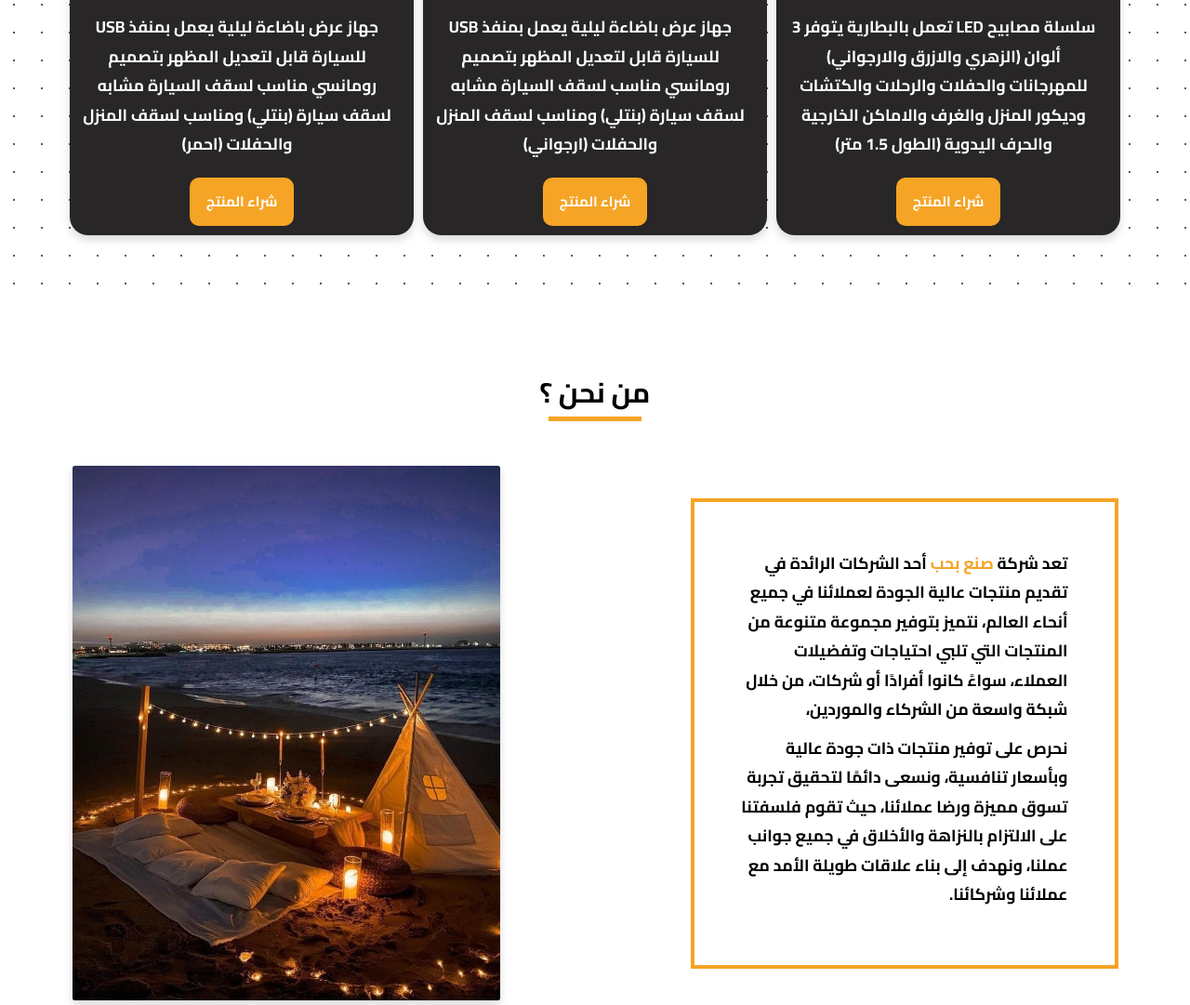
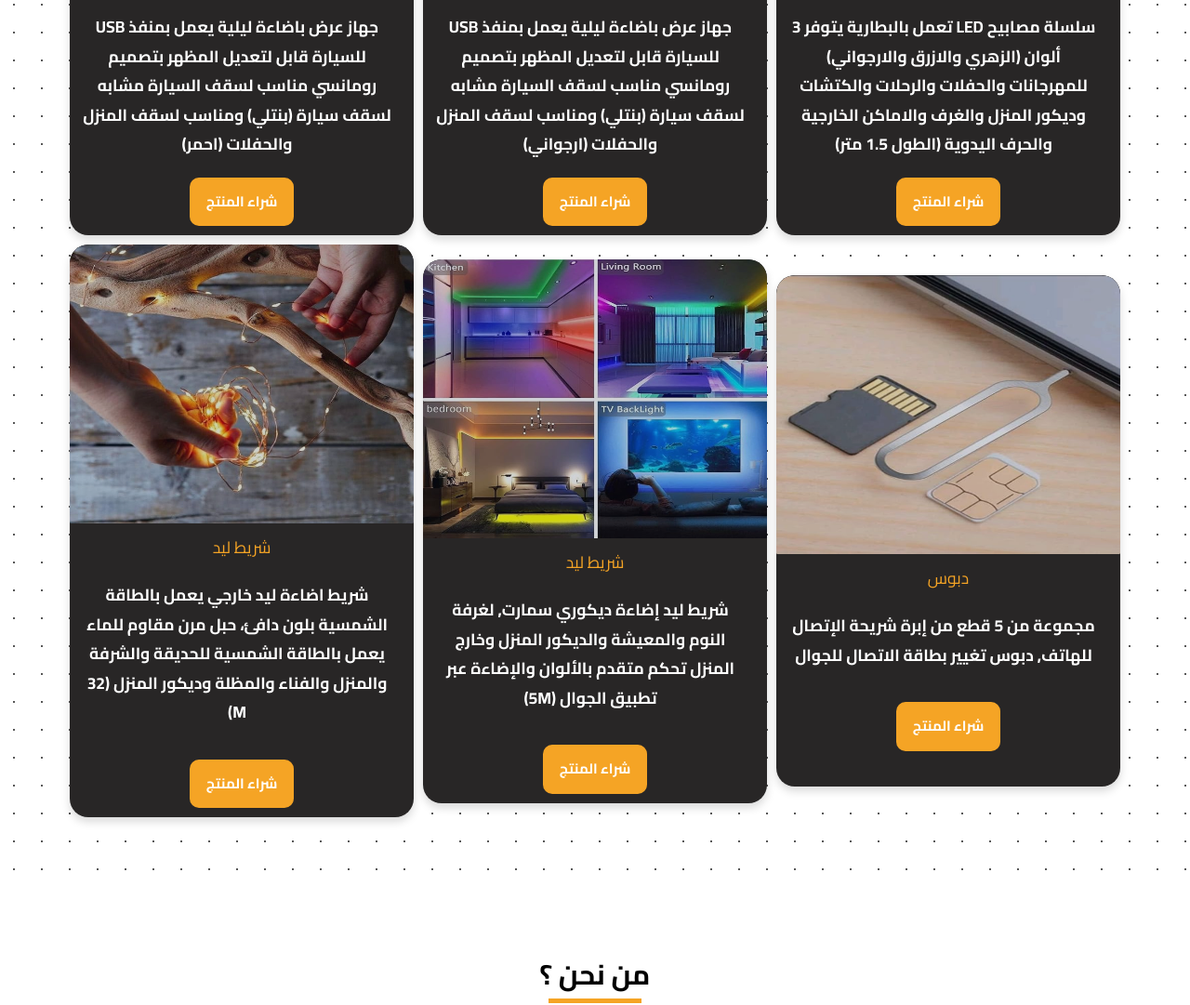
Before and after one commit to Tasneem-Ahmed-Mahmoud/mad-with-love, a plain HTML site: page index.html in a window 1280 px wide. Shown: the part 2206-3287 px from the top of the page at 93% size. Drawn offline with nearby package versions, Linux system fonts and the light colour scheme.

Commit message:
add new product

```diff
--- a/assets/css/style.css
+++ b/assets/css/style.css
@@ -426,10 +426,7 @@ footer .icon i{
     }
 
     .our-services .card-content{
-
-        min-height: 30rem;
-
-
+        min-height: 20rem;
     }
     .our-services img{
         height: 20rem;
@@ -443,7 +440,17 @@ footer .icon i{
         border-radius: 1rem;
     }
  }
+ @media (max-width:1200px){
+    .our-services img{
+        height: 20rem;
 
+    }
+
+ @media (max-width:1000px){
+    .our-services img{
+        height: 15rem;
+
+    }
  @media (max-width:800px){
     .our-services img{
         height: 15rem;
--- a/index.html
+++ b/index.html
@@ -88,7 +88,7 @@
 
         <div class="row  justify-content-center align-items-center">
 
-
+ <!-- start card -->
             <div class="col-md-4 col-6 p-2   "  data-aos="fade-up" data-aos-duration="300" date-aos-delay="400"
             data-aos-easing="ease-in-out"  >
                 <div class="card-content shadow  ">
@@ -165,9 +165,6 @@
                  </div>
                  </div>
              </div><!-- end card -->
-      <!-- start card -->
-
-
 
                 <!-- start card -->
              <div class="col-md-4 col-6 p-2   " data-aos="fade-up" data-aos-duration="300" date-aos-delay="400"
@@ -249,6 +246,86 @@
                 </div></div>
             </div><!-- end card -->
 
+
+
+           <!-- start card -->
+           <div class="col-md-4 col-6 p-2  "  data-aos="fade-up" data-aos-duration="300" date-aos-delay="400"
+           data-aos-easing="ease-in-out">
+               <div class="card-content shadow">
+                   <div class="card-img">
+                      <img src="assets/images/pin.jpg" alt="" class="img-fluid">
+                      <div class="img-layer"></div>
+                   </div>
+                   <div class="card-title">
+                       <h3 class="text-center">دبوس</h3>
+                   </div>
+                   <div class="card-wrapper">
+                   <div class="card-body">
+                     <p class="text-center">
+                        مجموعة من 5 قطع من إبرة شريحة الإتصال للهاتف, دبوس تغيير بطاقة الاتصال للجوال
+                     </p>
+
+                   </div>
+
+                   <div class="button mb-3">
+                       <a href="https://www.amazon.sa/dp/B0CPGF8PSJ?ref=myi_title_dp&language=ar_AE" class="mt-4">شراء المنتج</a>
+                       </div>
+               </div>
+               </div>
+           </div><!-- end card -->
+
+
+           <!-- start card -->
+           <div class="col-md-4 col-6 p-2  "  data-aos="fade-up" data-aos-duration="300" date-aos-delay="400"
+           data-aos-easing="ease-in-out">
+               <div class="card-content shadow">
+                   <div class="card-img">
+                      <img src="assets/images/light.jpg" alt="" class="img-fluid">
+                      <div class="img-layer"></div>
+                   </div>
+                   <div class="card-title">
+                       <h3 class="text-center">شريط ليد</h3>
+                   </div>
+                   <div class="card-wrapper">
+                   <div class="card-body">
+                    <p class="text-center">
+                        شريط ليد إضاءة ديكوري سمارت, لغرفة النوم والمعيشة والديكور المنزل وخارج المنزل تحكم متقدم بالألوان والإضاءة عبر تطبيق الجوال (5M)
+                    </p>
+
+                   </div>
+
+                   <div class="button mb-3">
+                       <a href="https://www.amazon.sa/dp/B0CPG2F1S1?ref=myi_title_dp" class="mt-4">شراء المنتج</a>
+                       </div>
+               </div>
+               </div>
+           </div><!-- end card -->
+
+
+             <!-- start card -->
+             <div class="col-md-4 col-6 p-2  "  data-aos="fade-up" data-aos-duration="300" date-aos-delay="400"
+             data-aos-easing="ease-in-out">
+                 <div class="card-content shadow">
+                     <div class="card-img">
+                        <img src="assets/images/lightled.jpg" alt="" class="img-fluid">
+                        <div class="img-layer"></div>
+                     </div>
+                     <div class="card-title">
+                         <h3 class="text-center">شريط ليد</h3>
+                     </div>
+                     <div class="card-wrapper">
+                     <div class="card-body">
+                     <p class="text-center">
+                        شريط اضاءة ليد خارجي يعمل بالطاقة الشمسية بلون دافئ، حبل مرن مقاوم للماء يعمل بالطاقة الشمسية للحديقة والشرفة والمنزل والفناء والمظلة وديكور المنزل (32 M)
+                     </p>
+                     </div>
+
+                     <div class="button mb-3">
+                         <a href="https://www.amazon.sa/dp/B0CPGMCTL2?ref=myi_title_dp" class="mt-4">شراء المنتج</a>
+                         </div>
+                 </div>
+                 </div>
+             </div><!-- end card -->
 
         </div>
     </div>
```
Also changed, not shown: assets/images/light.jpg (added), assets/images/lightled.jpg (added), assets/images/pin.jpg (added).
